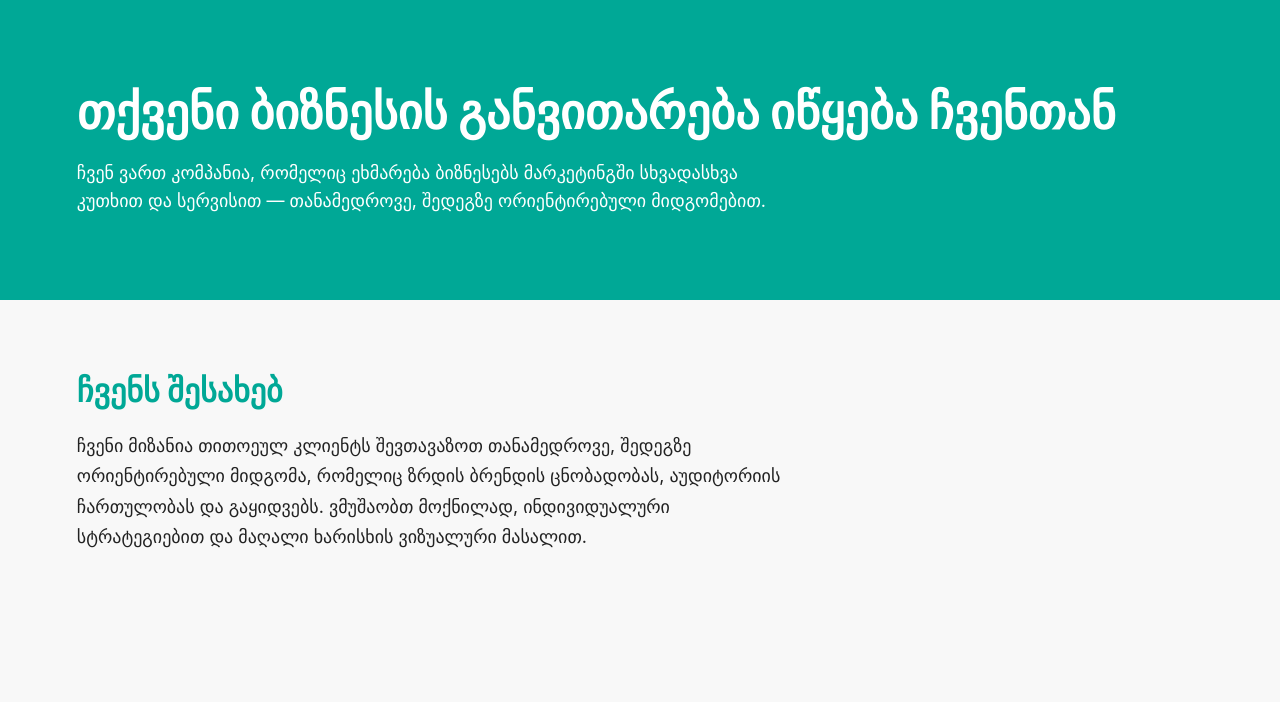
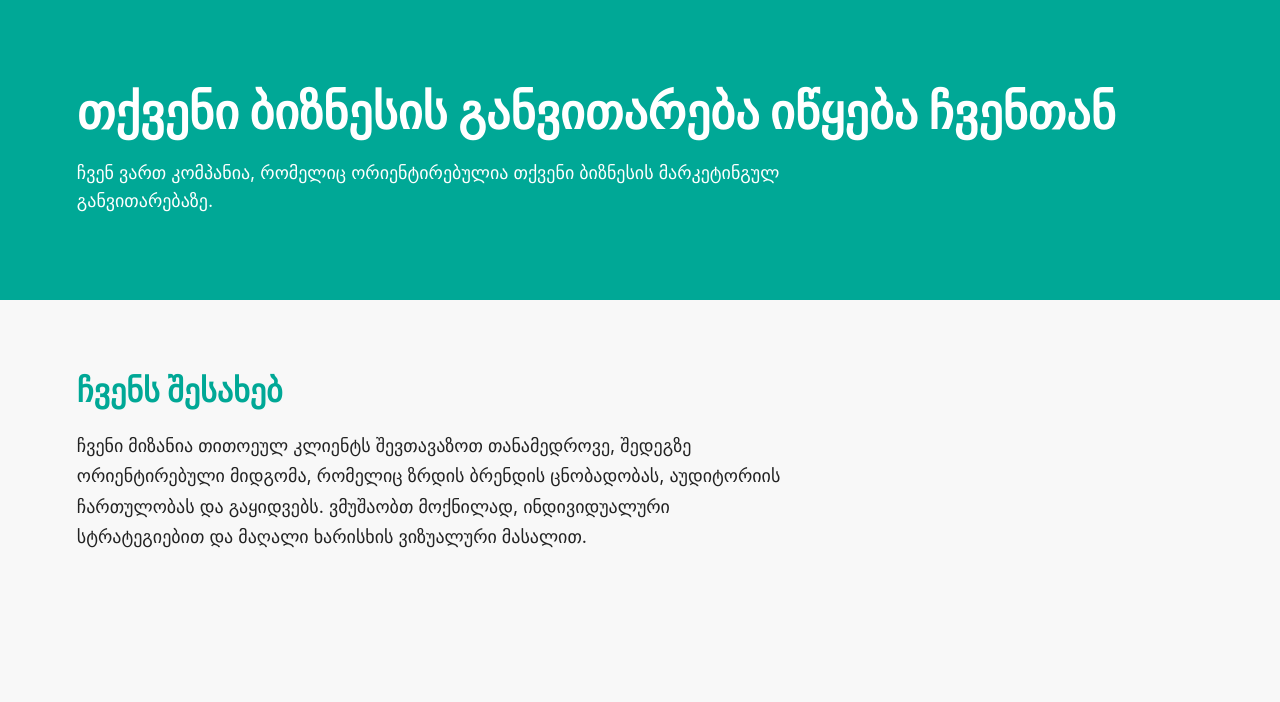
Before and after one commit to MuraDnaDaraia/MetaMarketing, a plain HTML site: page index.html in a window 1280 px wide. Shown: the part 98-800 px from the top of the page. Drawn offline with nearby package versions, Linux system fonts and the light colour scheme.

Commit message:
Update index.html

```diff
--- a/index.html
+++ b/index.html
@@ -20,8 +20,7 @@
 <div class="hero">
 <h1>თქვენი ბიზნესის განვითარება იწყება ჩვენთან</h1>
 <p>
-ჩვენ ვართ კომპანია, რომელიც ეხმარება ბიზნესებს მარკეტინგში სხვადასხვა კუთხით და
-სერვისით — თანამედროვე, შედეგზე ორიენტირებული მიდგომებით.
+ჩვენ ვართ კომპანია, რომელიც ორიენტირებულია თქვენი ბიზნესის მარკეტინგულ განვითარებაზე.
 </p>
 </div>
 
```
